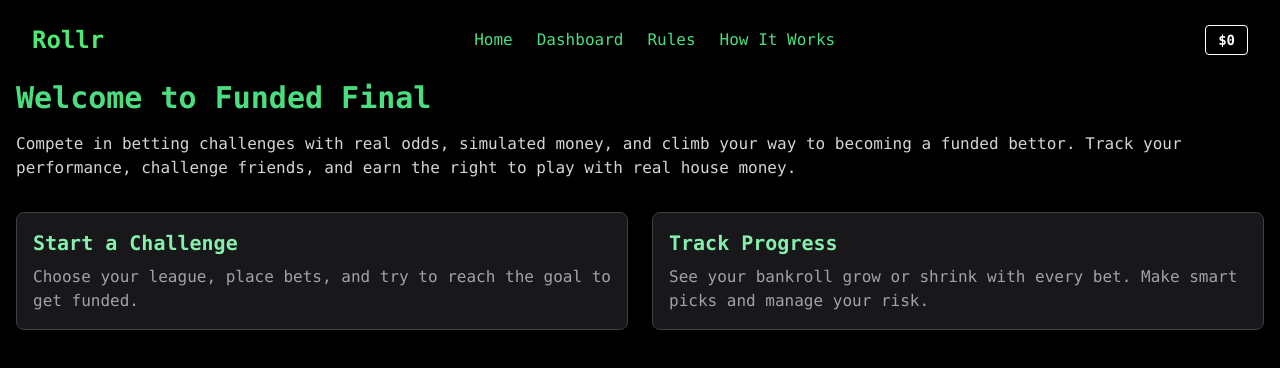
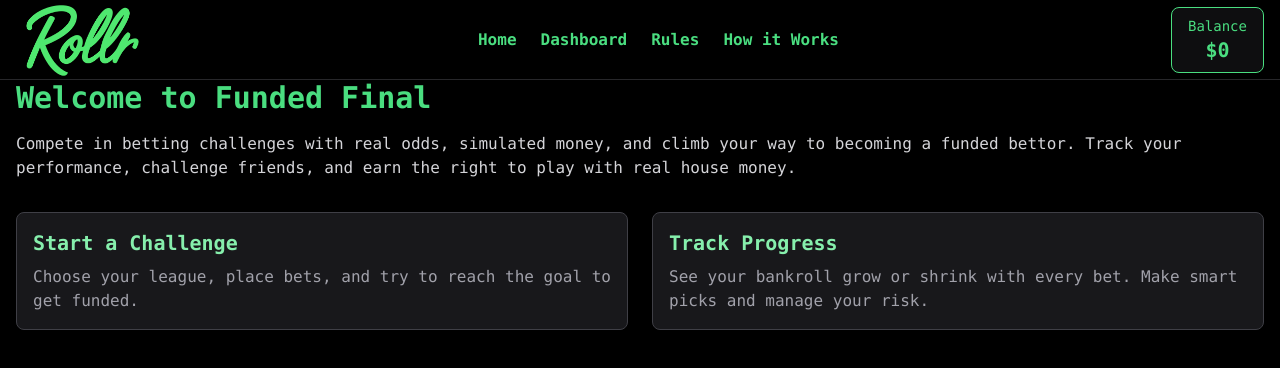
Before and after one commit to chipotleman/fundedfinal, a Next.js app: page /home in a window 1280 px wide. Shown: the top 368 px of the page. Built offline with nearby package versions, Linux system fonts and the light colour scheme.

Commit message:
Update TopNavbar.js

```diff
--- a/components/TopNavbar.js
+++ b/components/TopNavbar.js
@@ -1,36 +1,34 @@
+// components/TopNavbar.js
 import Link from 'next/link';
+import Image from 'next/image';
 
-export default function TopNavbar({ bankroll = 1000, selectedBets = [], setShowBetSlipModal, setShowBalanceModal }) {
+export default function TopNavbar({ selectedBets = [], bankroll = 0 }) {
   return (
-    <div className="fixed top-0 left-0 w-full z-50 bg-black text-white shadow-md h-20 flex items-center px-4 md:px-8">
-      {/* Left: Logo */}
-      <Link href="/dashboard" className="text-2xl font-bold text-[#4fe870] hover:text-green-300 transition">
-        Rollr
-      </Link>
+    <div className="fixed top-0 left-0 w-full z-50 bg-black text-white shadow-md h-20 px-4 flex items-center justify-between border-b border-zinc-800">
+      {/* Logo */}
+      <div className="flex items-center space-x-4">
+        <Image src="/rollr-logo.png" alt="Rollr Logo" width={130} height={40} priority />
+      </div>
 
-      {/* Center: Nav links */}
-      <div className="flex-1 flex justify-center space-x-6 text-sm md:text-base">
+      {/* Center Navigation */}
+      <div className="flex space-x-6 text-sm sm:text-base font-semibold text-green-300">
         <Link href="/home" className="hover:text-green-400 transition">Home</Link>
         <Link href="/dashboard" className="hover:text-green-400 transition">Dashboard</Link>
         <Link href="/rules" className="hover:text-green-400 transition">Rules</Link>
-        <Link href="/how-it-works" className="hover:text-green-400 transition">How It Works</Link>
+        <Link href="/how-it-works" className="hover:text-green-400 transition">How it Works</Link>
       </div>
 
-      {/* Right: Bet slip + Balance */}
+      {/* Bet Slip & Balance */}
       <div className="flex items-center space-x-4">
         {selectedBets.length > 0 && (
-          <div
-            onClick={() => setShowBetSlipModal(true)}
-            className="relative cursor-pointer border border-[#4fe870] text-[#4fe870] px-3 py-1 rounded text-sm font-bold hover:bg-[#4fe87022] transition"
-          >
-            {selectedBets.length} Bet{selectedBets.length > 1 ? 's' : ''}
+          <div className="border border-green-400 rounded-lg px-4 py-2 text-green-400 text-center bg-zinc-900/60 shadow hover:bg-zinc-800 transition">
+            <div className="text-sm">Slip</div>
+            <div className="text-xl font-bold">{selectedBets.length}</div>
           </div>
         )}
-        <div
-          onClick={() => setShowBalanceModal(true)}
-          className="cursor-pointer border border-white text-white px-3 py-1 rounded text-sm font-bold hover:bg-white hover:text-black transition"
-        >
-          ${bankroll}
+        <div className="border border-green-400 rounded-lg px-4 py-2 text-green-400 text-center bg-zinc-900/60 shadow hover:bg-zinc-800 transition">
+          <div className="text-sm">Balance</div>
+          <div className="text-xl font-bold">${bankroll}</div>
         </div>
       </div>
     </div>
```
